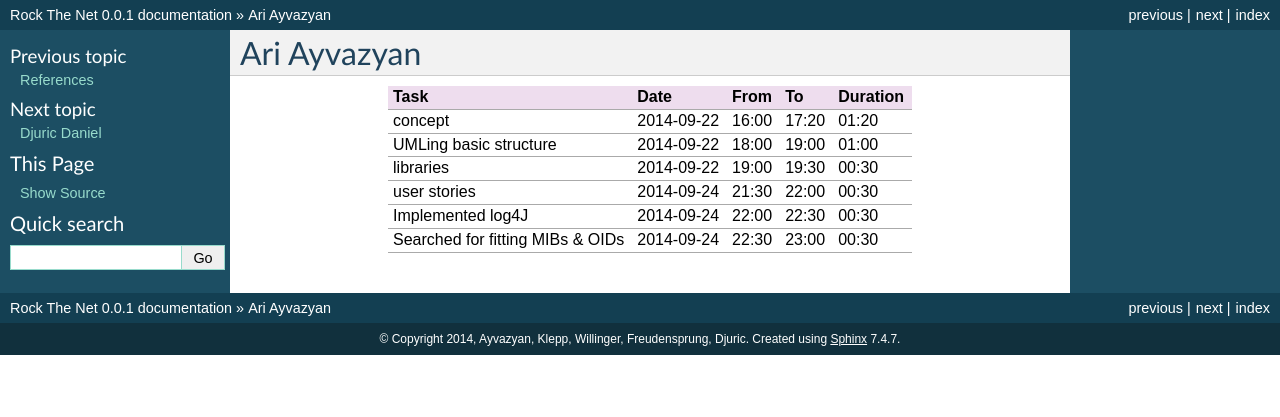
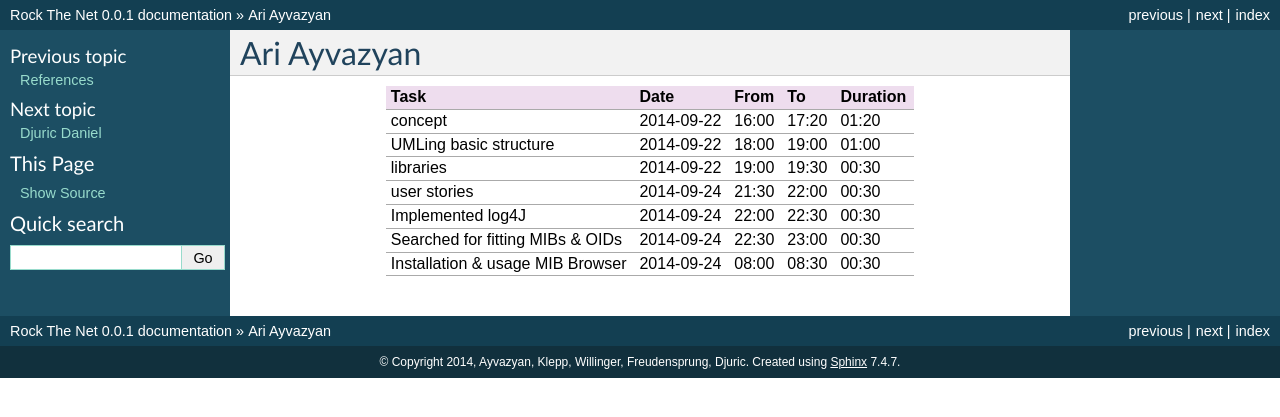
Before and after one commit to aayvazyan-tgm/RouterManagementProject_RockTheNet, a Sphinx documentation site: the page built from docs/timerecording_ayvazyan.rst, in a window 1280 px wide. Shown: the top 417 px of the page. Built offline with Sphinx 7.4.7, drawn with Linux system fonts in a browser that asks for light colours.

Commit message:
Update timerecording_ayvazyan.rst

```diff
--- a/docs/timerecording_ayvazyan.rst
+++ b/docs/timerecording_ayvazyan.rst
@@ -10,4 +10,5 @@ libraries                         2014-09-22 19:00 19:30 00:30
 user stories                      2014-09-24 21:30 22:00 00:30
 Implemented log4J                 2014-09-24 22:00 22:30 00:30
 Searched for fitting MIBs & OIDs  2014-09-24 22:30 23:00 00:30
+Installation & usage MIB Browser  2014-09-24 08:00 08:30 00:30
 ================================= ========== ===== ===== ========
```
